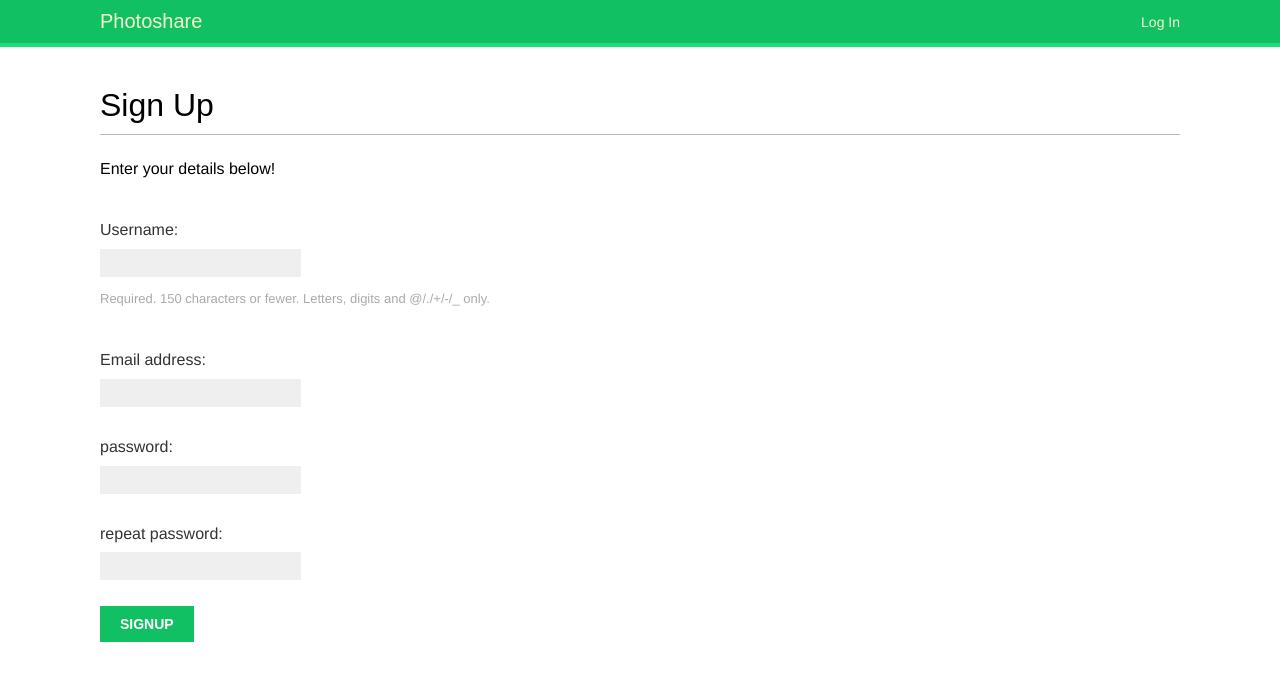
After one commit to KwabenaYeboah/photoshare, a Django app: page /accounts/signup/ in a window 1280 px wide. The commit adds this page. Shown: the top 681 px of the page. Run offline with Django 3.2, Linux system fonts and the light colour scheme; some web fonts are replaced.

Commit message:
Added Sign Up Functionality

```diff
--- a/accounts/forms.py
+++ b/accounts/forms.py
@@ -1,5 +1,20 @@
 from django import forms
+from django.contrib.auth.models import User
 
 class LoginForm(forms.Form):
     username = forms.CharField(max_length=100)
     password = forms.CharField(widget=forms.PasswordInput)
+
+class UserRegistrationForm(forms.ModelForm):
+    password = forms.CharField(label='password', widget=forms.PasswordInput)
+    password2 = forms.CharField(label='repeat password', widget=forms.PasswordInput)
+
+    class Meta:
+        model = User
+        fields = ('username', 'email')
+
+        def clean_password2(self):
+            cd = self.cleaned_data
+            if cd['password'] != cd['password2']:
+                raise forms.ValidationError("The two passwords don't match")
+            return cd['password2']
--- a/accounts/urls.py
+++ b/accounts/urls.py
@@ -3,14 +3,14 @@ from django.urls import path, include
 from django.contrib.auth.views import (
     LoginView, LogoutView, PasswordChangeView, PasswordChangeDoneView,
     PasswordResetView, PasswordResetDoneView, PasswordResetCompleteView, PasswordResetConfirmView)
-from .views import login_view, dashboard_view
+from .views import login_view, dashboard_view, signup_view
 
 urlpatterns = [
     #path('login/', login_view, name='login'),
     #path('', include('django.contrib.auth.urls')),
     path('login/', LoginView.as_view(), name='login'),
     path('logout/', LogoutView.as_view(), name='logout'),
-
+    path('signup/', signup_view, name='signup'),
     path('dashboard/', dashboard_view, name='dashboard'),
 
     # Password Change urls
--- a/accounts/views.py
+++ b/accounts/views.py
@@ -1,8 +1,9 @@
+from django.forms.utils import flatatt
 from django.http import HttpResponse
 from django.shortcuts import render
 from django.contrib.auth import authenticate, login
 from django.contrib.auth.decorators import login_required
-from .forms import LoginForm
+from .forms import LoginForm, UserRegistrationForm
 
 def login_view(request):
     if request.method == 'POST':
@@ -23,3 +24,15 @@ def login_view(request):
 @login_required
 def dashboard_view(request):
     return render(request, 'dashboard.html', {'section':'dashboard'})
+
+def signup_view(request):
+    if request.method == 'POST':
+        form = UserRegistrationForm(request.POST)
+        if form.is_valid():
+            user = form.save(commit=False) # Create User object without saving it yet
+            user.set_password(form.cleaned_data['password'])
+            user.save()
+            return render(request, 'accounts/signup_complete.html', {'user':user})
+
+    form = UserRegistrationForm()
+    return render(request, 'accounts/signup.html', {'form':form})
--- /dev/null
+++ b/templates/accounts/signup.html
@@ -0,0 +1,12 @@
+{% extends "base.html" %}
+
+{% block title %}Sign Up{% endblock title %}
+
+{% block content %}
+  <h1>Sign Up</h1>
+  <p>Enter your details below!</p>
+  <form  method="post">{% csrf_token %}
+      {{form.as_p}}
+      <p><input type="submit" value="SignUp"></p>
+  </form>
+{% endblock content %}
--- a/templates/registration/login.html
+++ b/templates/registration/login.html
@@ -10,7 +10,7 @@
         </p>
     {% else %}
         <h1>Log In</h1>
-        <p>Enter your login details below</p>
+        <p>Enter your login details below or <a href="{% url 'signup' %}">Sign Up instead</a></p>
         <div class="login-form">
             <form action="{% url 'login' %}" method="post">{% csrf_token %}
                 {{form.as_p}}
--- a/templates/registration/password_reset_confirm.html
+++ b/templates/registration/password_reset_confirm.html
@@ -8,7 +8,7 @@
     <p>Please enter your new password:</p>
     <form method="post">{% csrf_token %}
       {{ form.as_p }}
-      <p><input type="submit" value="Change my password"/></p>
+      <p><input type="submit" value="Change my password"></p>
     </form>
   {% else %}
     <p>The password reset link was invalid, possibly because it has
```
Also changed, not shown: templates/accounts/signup_complete.html (added, +8 -0 lines), db.sqlite3.
